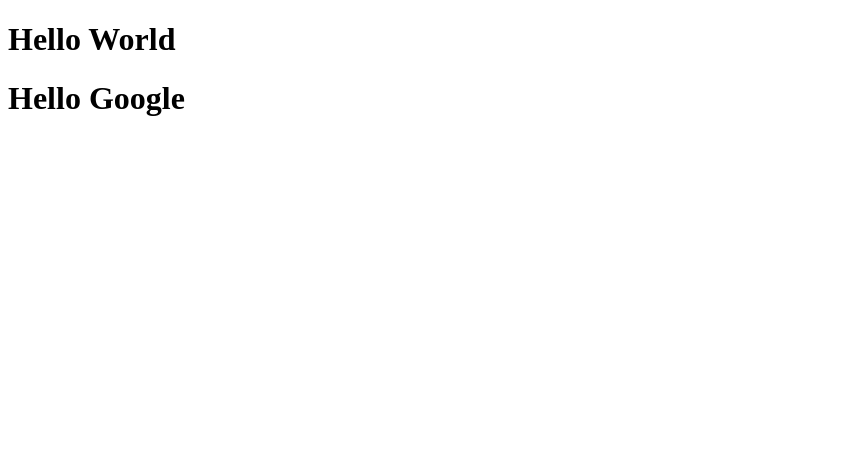
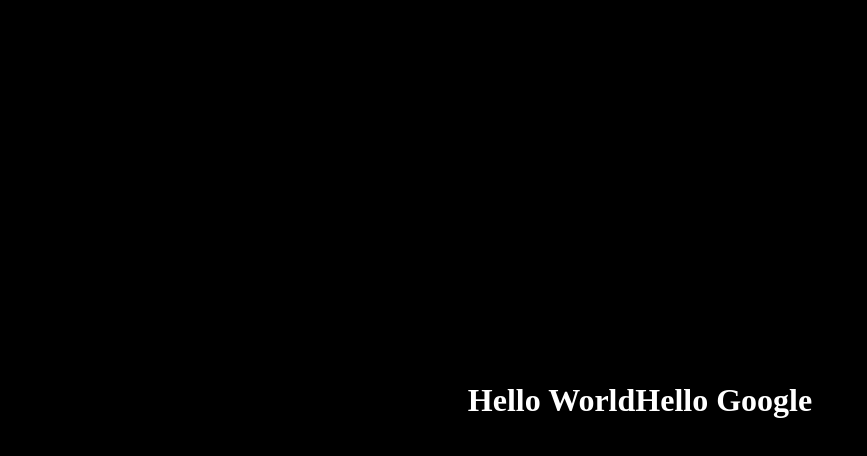
Before and after one commit to MuzammilRaja2004/Software__Website__React, a plain HTML site: page index.html in a window 1280 px wide. Shown: the whole page, without its empty margins (0-867 px from the left). Drawn offline with Linux system fonts and the light colour scheme.

Commit message:
changes files here

```diff
--- a/app.js
+++ b/app.js
@@ -1 +1,6 @@
-console.log('hello world');
+const data = (name) => {
+    return `Hello ${name}`
+}
+
+const check1 = data('Muhemin');
+console.log(check1)
--- a/style.css
+++ b/style.css
@@ -1 +1,14 @@
-h1P{
+* {
+    margin: 0;
+    padding: 0;
+    box-sizing: border-box;
+}
+
+body {
+    display: flex;
+    justify-content: center;
+    align-items: center;
+    height: 100vh;
+    background-color: black;
+    color: #fff;
+}
```
